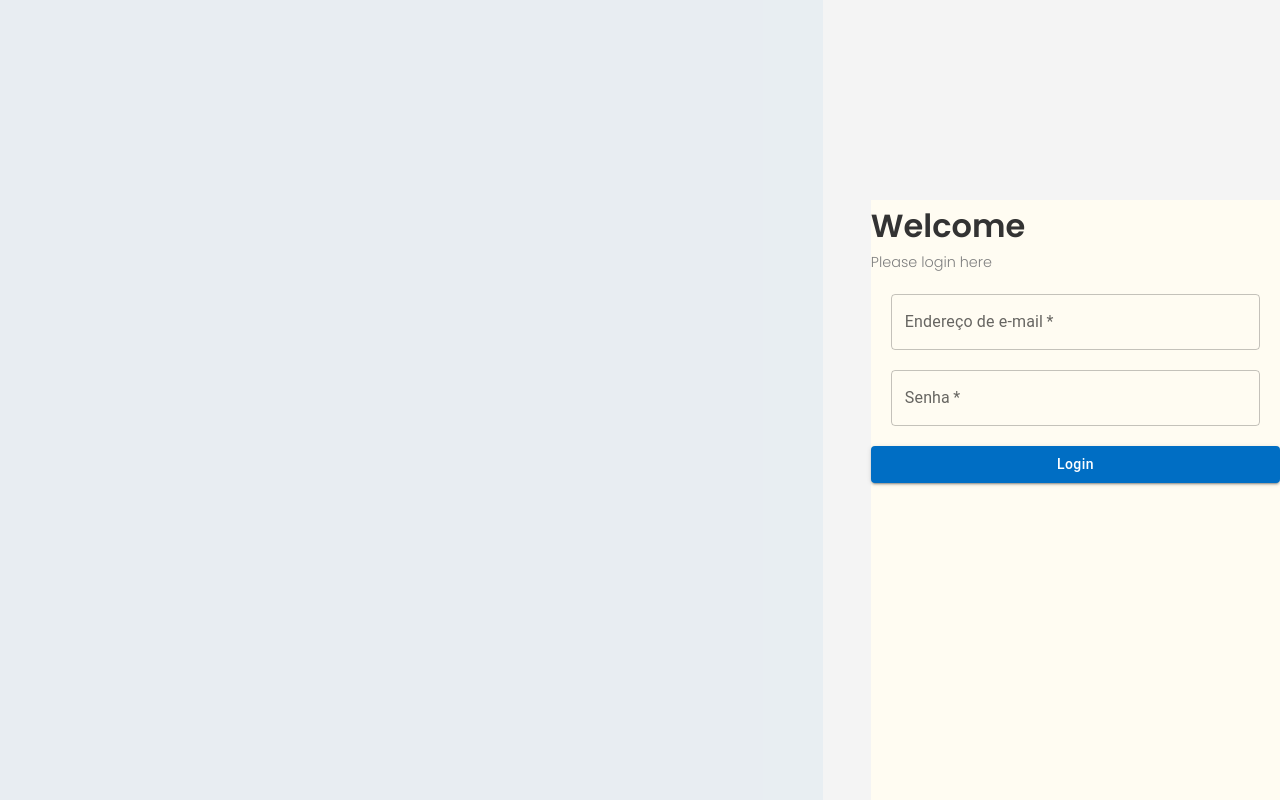
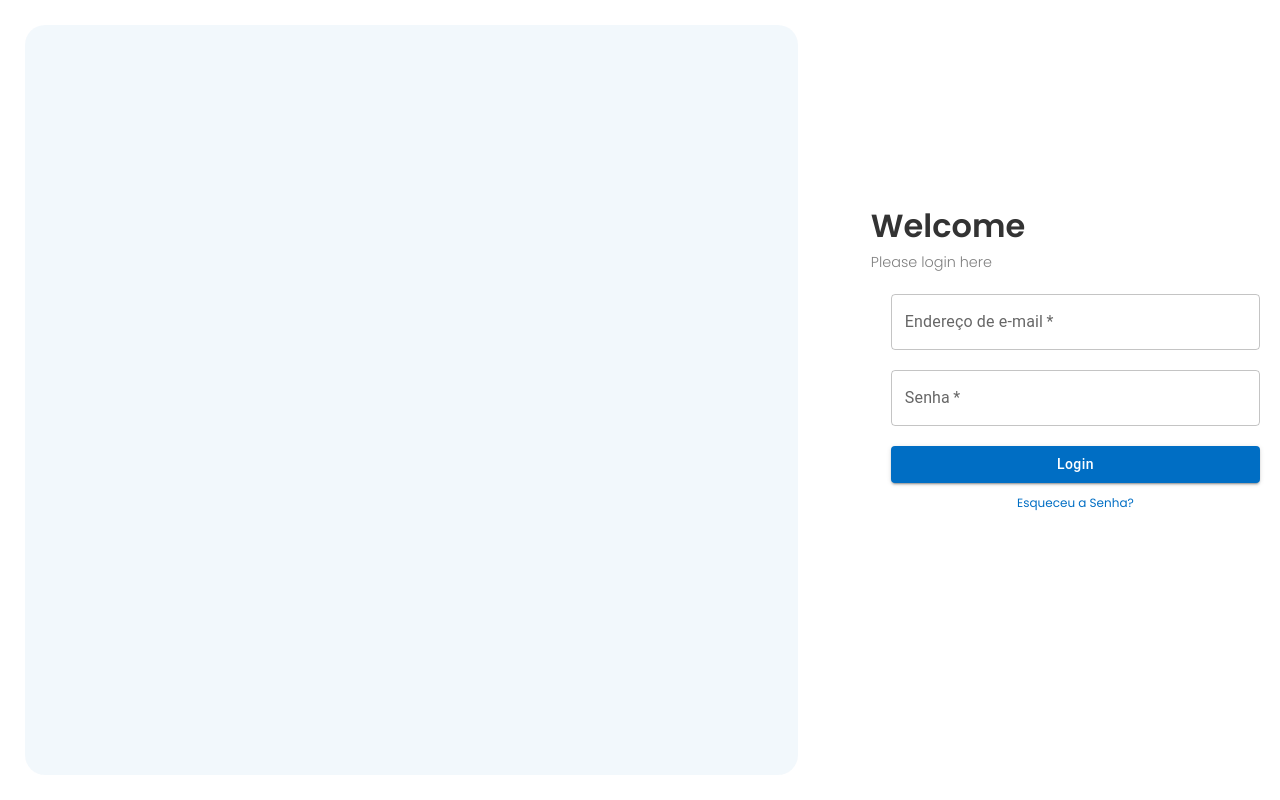
Before and after one commit to andreonofre/store_manager, a React (Create React App) app: page / in a window 1280 px wide. Built offline with nearby package versions, Linux system fonts and the light colour scheme.

Commit message:
Alterações na tela de login e botão 'Esqueceu a Senha?'

```diff
--- a/src/Global/Styles/GlobalStyles.js
+++ b/src/Global/Styles/GlobalStyles.js
@@ -11,7 +11,7 @@ const GlobalStyles = createGlobalStyle`
     font-family: 'Poppins', sans-serif;
     line-height: 1.6;
     color: #333;
-    background-color: #f4f4f4;
+    background-color: #ffffffff;
   }
 
   a {
--- a/src/pages/Login/login.js
+++ b/src/pages/Login/login.js
@@ -1,9 +1,14 @@
 import React from "react";
-import { Container, ContainerLeft, ContainerRight, Subtitle, ContainerForm, StyledButton } from "./loginStyles.js";
-import Box from '@mui/material/Box';
 import TextField from '@mui/material/TextField';
-import Button from '@mui/material/Button';
-import Stack from '@mui/material/Stack';
+import {
+    Container,
+    ContainerLeft,
+    ContainerRight,
+    Subtitle,
+    ContainerForm,
+    StyledButton,
+    LinkComponent
+} from "./loginStyles.js";
 
 const Login = () => {
     return (
@@ -25,12 +30,11 @@ const Login = () => {
                     label="Senha"
                     defaultValue=""
                     />
+
+                    <StyledButton variant="contained">Login</StyledButton>
                 </ContainerForm>
-                <Stack>
-                    <StyledButton variant="contained">Login</StyledButton>
-                </Stack>
+                <LinkComponent> Esqueceu a Senha? </LinkComponent>
             </ContainerRight>
-
         </Container>
     );
 };
--- a/src/pages/Login/loginStyles.js
+++ b/src/pages/Login/loginStyles.js
@@ -1,5 +1,7 @@
 import styled from "styled-components";
 import Button  from "@mui/material/Button";
+import { Link } from "react-router-dom";
+
 
 export const Container = styled.div`
     display: grid;
@@ -9,17 +11,17 @@ export const Container = styled.div`
 
 export const ContainerLeft = styled.div`
     background-color: #006EC40D;
+    margin: 25px;
+    border-radius: 20px;
     min-height: 80vh;
-    /* min-width: 50vh; */
 `
 
 export const ContainerRight = styled.div`
-    background-color: rgba(255, 252, 242, 1);
+    /* background-color: rgba(255, 252, 242, 1); */
     margin-left: 3rem;
     margin-top: 25vh;
     font-weight: 600;
     font-size: 2rem;
-    /* min-height: 50vh; */
 `
 
 export const Subtitle = styled.h1 `
@@ -27,13 +29,18 @@ export const Subtitle = styled.h1 `
     font-weight: 300;
     color: grey;
 `
+
+
 export const ContainerForm = styled.div `
     display: flex;
     flex-direction: column;
     margin: 20px;
     gap: 20px;
 `
+
+
 export const StyledButton = styled(Button)`
+    width: 100%;
     && {
         background-color: #006EC4;
         text-transform: none;
@@ -43,3 +50,13 @@ export const StyledButton = styled(Button)`
         }
     }
 `
+
+
+export const LinkComponent = styled(Link)`
+    display: flex;
+    justify-content: center;
+    font-size: .75rem;
+    margin-top: -10px;
+    color: #006EC4;
+    font-weight: 400;
+`
```
